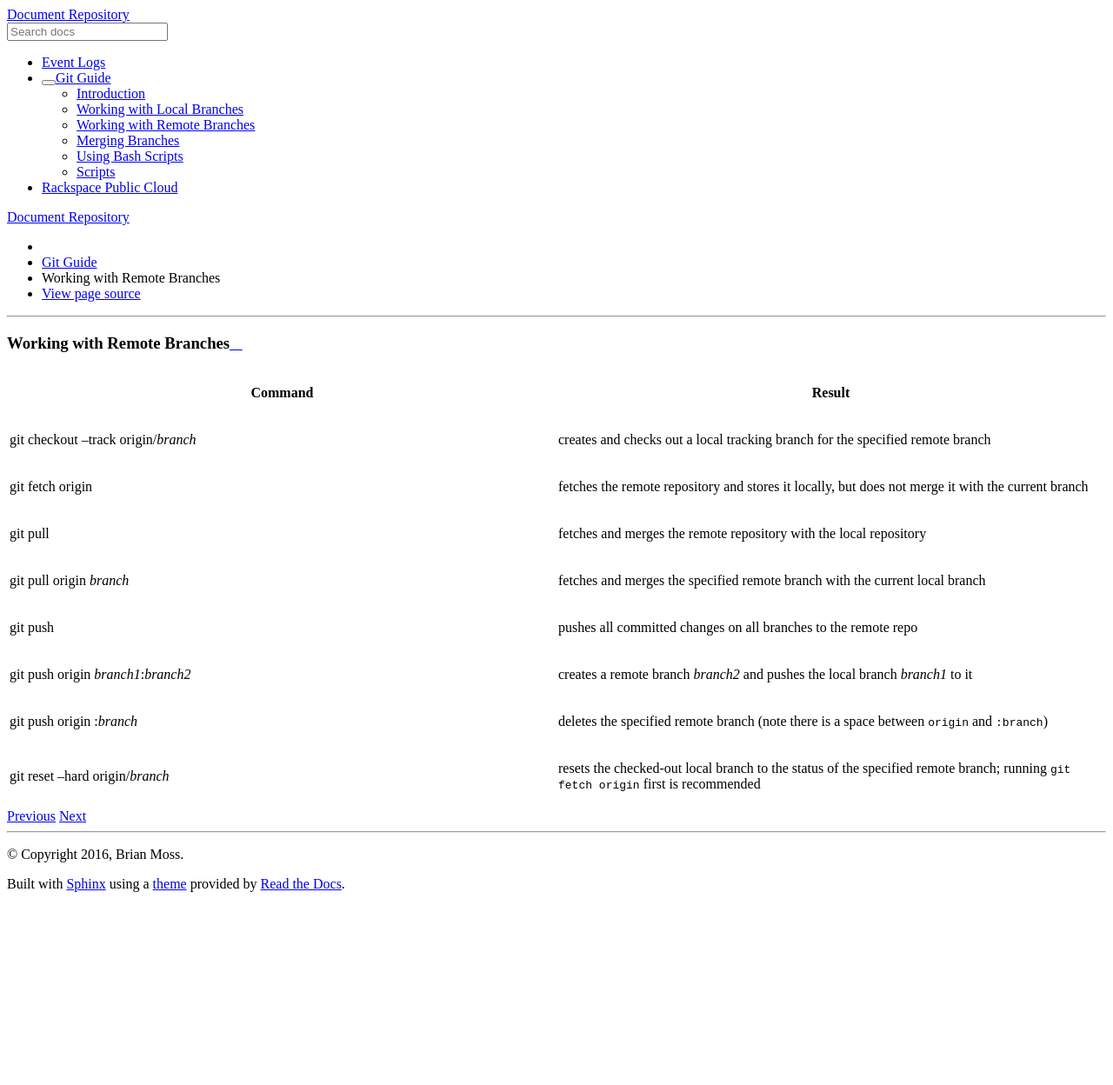
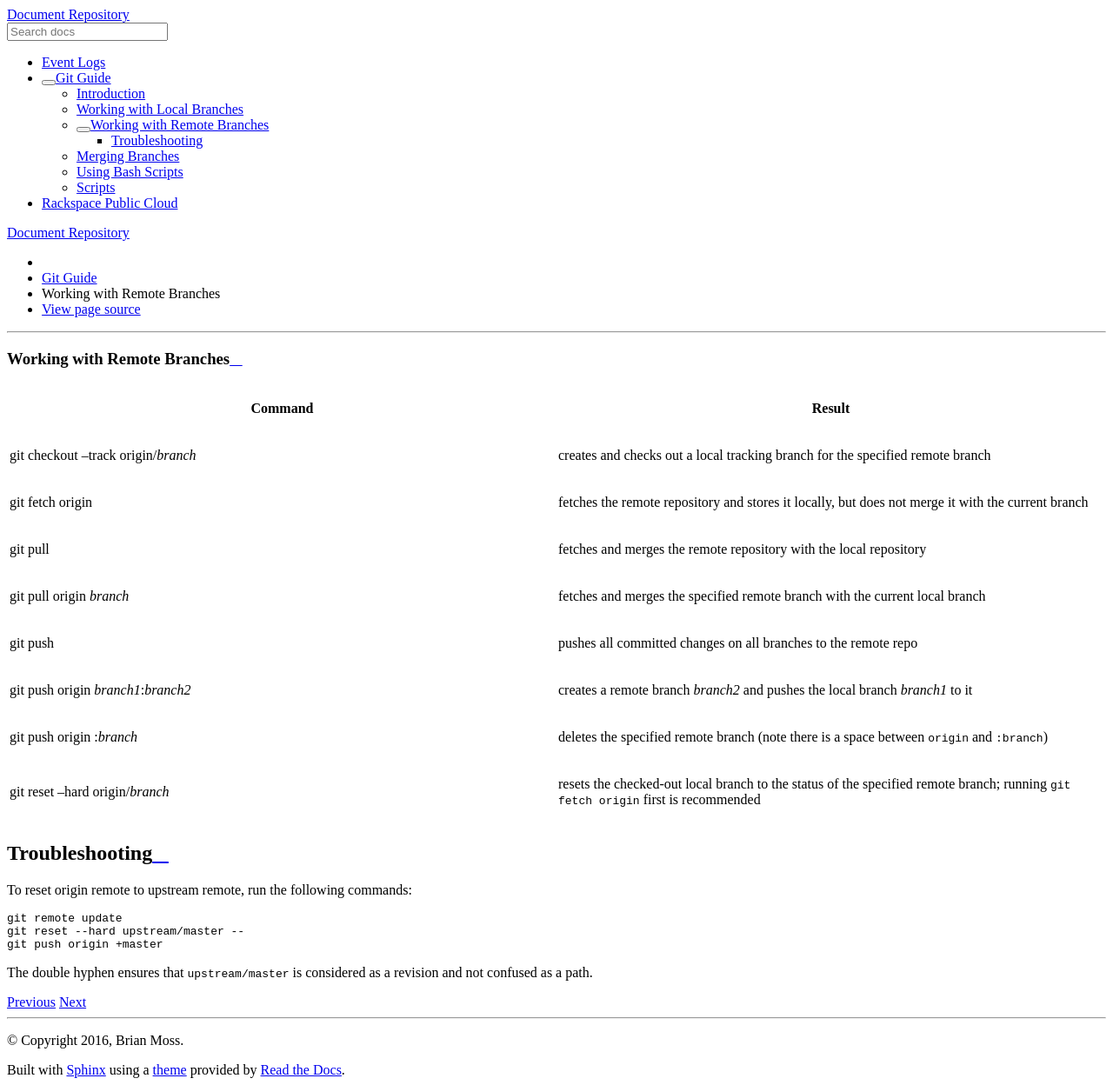
Before and after one commit to tgeles/docs, a Sphinx documentation site: the page built from doc/git-guide/remote.rst, in a window 1280 px wide. Shown: the whole page at 87% size. Built offline with Sphinx 7.4.7 and the Read the Docs theme 2.0.0, drawn with Linux system fonts in a browser that asks for light colours; before the commit the page ends 1034 px from its top, so only the background shows below that.

Commit message:
Add instructions for resetting orign to upstream

```diff
--- a/doc/git-guide/remote.rst
+++ b/doc/git-guide/remote.rst
@@ -30,3 +30,18 @@ Working with Remote Branches
    * - git reset --hard origin/*branch*
      - resets the checked-out local branch to the status of the specified
        remote branch; running ``git fetch origin`` first is recommended
+
+
+Troubleshooting
+~~~~~~~~~~~~~~~
+
+To reset origin remote to upstream remote, run the following commands:
+
+.. code::
+
+   git remote update
+   git reset --hard upstream/master --
+   git push origin +master
+
+The double hyphen ensures that ``upstream/master`` is considered as a revision
+and not confused as a path.
```
